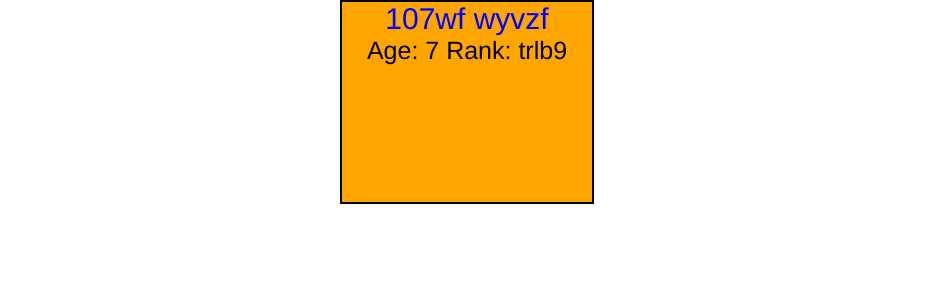
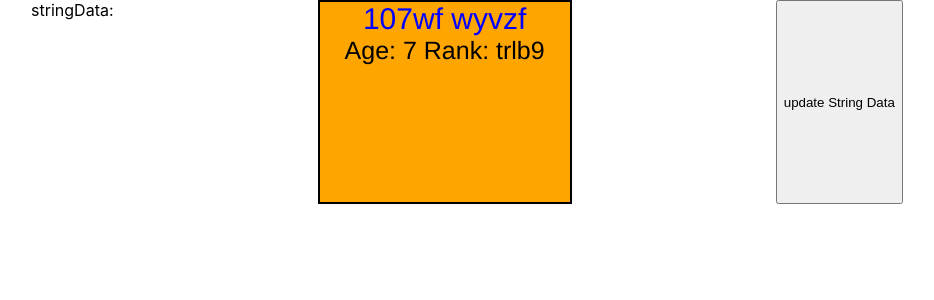
Before and after one commit to qijorgen/web-dev, a React (Create React App) app in the folder calc-react/: page / in a window 1280 px wide. Shown: the top 300 px of the page, without its empty margins (173-1107 px from the left). Built offline with nearby package versions, Linux system fonts and the light colour scheme.

Commit message:
useEffect second param as dependcy monitoring

```diff
--- a/calc-react/src/App.js
+++ b/calc-react/src/App.js
@@ -32,7 +32,8 @@ function App() {
     const [stringData, setStringData] = React.useState("")
     const [numberData, setNumberData] = React.useState(99)
 
-    //
+    //the first param
+    //the second param:
     React.useEffect(() => {
         setEmpList([{
             fn: Math.random().toString(36).slice(2, 7),
@@ -43,20 +44,26 @@ function App() {
         }])
     }, [])
 
+    React.useEffect(() => {
+        console.log(`...${stringData} has changed...`);
+    }, [stringData])
+
     //use the setter method, inside of useEffect. to generate random data, and render them.
 
     //employee data are being held in app(the parent component): state
     //employee data are passed down to child component as: props
     return (
         <div className="App">
-            {
-
-            }
+            stringData: { stringData}
             {
                 empList.map((anEmp, idx) => {
-                    return <Employee info={anEmp} key={idx}/>
+
+                    return <Employee info={anEmp} key={idx} />
                 })
             }
+            <button onClick={() => {
+                setStringData(stringData + " _");
+            }}>update String Data</button>
         </div>
     );
 }
```
